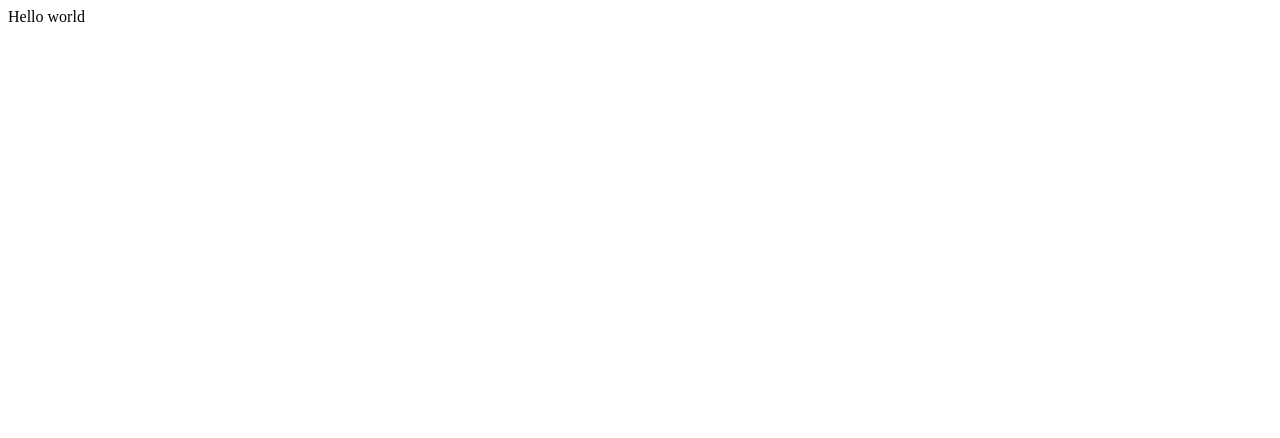
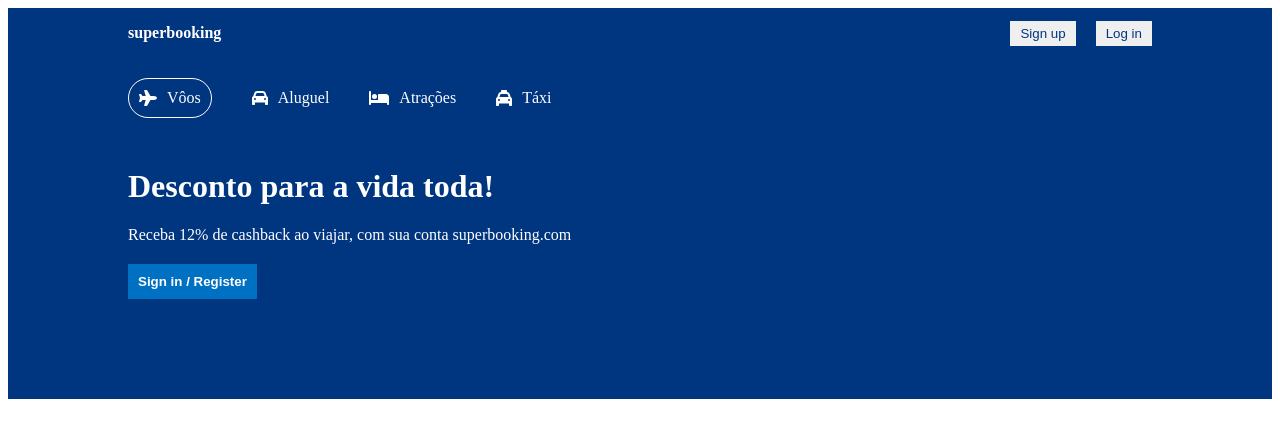
Before and after one commit to maxleirbag/superbooking-app, a React (Vite) app in the folder frontend/: page / in a window 1280 px wide. Shown: the top 438 px of the page. Built offline with nearby package versions, Linux system fonts and the light colour scheme.

Commit message:
Navbar + Cabeçalho

```diff
--- a/frontend/package.json
+++ b/frontend/package.json
@@ -9,6 +9,10 @@
     "preview": "vite preview"
   },
   "dependencies": {
+    "@fortawesome/fontawesome-svg-core": "^6.1.2",
+    "@fortawesome/free-regular-svg-icons": "^6.1.2",
+    "@fortawesome/free-solid-svg-icons": "^6.1.2",
+    "@fortawesome/react-fontawesome": "^0.2.0",
     "react": "^18.2.0",
     "react-dom": "^18.2.0",
     "react-router-dom": "^6.3.0"
--- a/frontend/src/App.jsx
+++ b/frontend/src/App.jsx
@@ -1,12 +1,18 @@
-import { useState } from 'react'
-import reactLogo from './assets/react.svg'
+import { BrowserRouter, Routes, Route } from 'react-router-dom';
+import Home from './pages/home/Home'
+import List from './pages/list/List'
+import Hotel from './pages/hotel/Hotel'
 
-function App() {
+const App = () => {
 
   return (
-    <div className="App">
-     Hello world
-    </div>
+    <BrowserRouter>
+      <Routes>
+        <Route path='/' element={<Home />} />
+        <Route path='/hospedagens/' element={<List />} />
+        <Route path='/hospedagens/:id' element={<Hotel />} />
+      </Routes>
+    </BrowserRouter>
   )
 }
 
--- /dev/null
+++ b/frontend/src/components/header/Header.jsx
@@ -0,0 +1,36 @@
+import './header.css'
+import { FontAwesomeIcon } from '@fortawesome/react-fontawesome'
+import { faHotel, faBed, faPlane, faCar, faTaxi } from '@fortawesome/free-solid-svg-icons'
+
+
+const Header = () => {
+    return (
+        <div className="header">
+            <div className="headerContainer">
+                <div className="headerList">
+                    <div className="headerListItem active">
+                        <FontAwesomeIcon icon={faPlane} />
+                        <span> Vôos</span>
+                    </div>
+                    <div className="headerListItem">
+                        <FontAwesomeIcon icon={faCar} />
+                        <span> Aluguel</span>
+                    </div>
+                    <div className="headerListItem">
+                        <FontAwesomeIcon icon={faBed} />
+                        <span> Atrações</span>
+                    </div>
+                    <div className="headerListItem">
+                        <FontAwesomeIcon icon={faTaxi} />
+                        <span> Táxi</span>
+                    </div>
+                </div>
+                <h1 className="headertitle">Desconto para a vida toda!</h1>
+                <p className='headerDesc'>Receba 12% de cashback ao viajar, com sua conta superbooking.com</p>
+                <button className="headerBtn">Sign in / Register</button>
+            </div>
+        </div>
+    )
+}
+
+export default Header;
--- /dev/null
+++ b/frontend/src/components/header/header.css
@@ -0,0 +1,44 @@
+.header {
+  background-color: #003580;
+  color: white;
+  display: flex;
+  justify-content: center;
+  position: relative;
+}
+
+.headerContainer {
+  width: 100%;
+  max-width: 1024px;
+  margin: 20px 0px 100px 0px;
+}
+
+.headerList {
+  display: flex;
+  gap: 40px;
+  margin-bottom: 50px;
+}
+
+.headerListItem {
+  display: flex;
+  align-items: center;
+  gap: 10px;
+}
+
+.headerListItem.active {
+  border: 1px solid white;
+  padding: 10px;
+  border-radius: 20px;
+}
+
+.headerDesc {
+  margin: 20px 0px;
+}
+
+.headerBtn {
+  background-color: #0071c2;
+  color: white;
+  /* font-weight: 500; */
+  font-weight: bold;
+  border: none;
+  padding: 10px;
+}
--- /dev/null
+++ b/frontend/src/components/navbar/Navbar.jsx
@@ -0,0 +1,17 @@
+import './navbar.css'
+
+const Navbar = () => {
+    return (
+        <div className='navbar'>
+            <div className='navContainer'>
+                <span className='logo'>superbooking</span>
+                <div className='navItems'>
+                    <button className='navButton'>Sign up</button>
+                    <button className='navButton'>Log in</button>
+                </div>
+            </div>
+        </div>
+    )
+}
+
+export default Navbar;
--- /dev/null
+++ b/frontend/src/components/navbar/navbar.css
@@ -0,0 +1,28 @@
+.navbar {
+  height: 50px;
+  background-color: #003580;
+  display: flex;
+  justify-content: center;
+}
+
+.navContainer {
+  width: 100%;
+  max-width: 1024px;
+  color: white;
+  display: flex;
+  align-items: center;
+  justify-content: space-between;
+}
+
+.logo {
+  /* font-weight: 500; */
+  font-weight: bold;
+}
+
+.navButton {
+  margin-left: 20px;
+  border: none;
+  padding: 5px 10px;
+  cursor: pointer;
+  color: #003580;
+}
--- /dev/null
+++ b/frontend/src/pages/home/Home.jsx
@@ -0,0 +1,13 @@
+import React from 'react';
+import Navbar from '../../components/navbar/Navbar'
+import Header from '../../components/header/Header'
+
+const Home = () => {
+    return (
+        <div>
+            <Navbar />
+            <Header />
+        </div>
+    )
+}
+export default Home;
--- /dev/null
+++ b/frontend/src/pages/hotel/Hotel.jsx
@@ -0,0 +1,10 @@
+import React from "react";
+
+const Hotel = () => {
+    return (
+        <div>
+            hotelzin bacana
+        </div>)
+}
+
+export default Hotel;
--- /dev/null
+++ b/frontend/src/pages/list/List.jsx
@@ -0,0 +1,9 @@
+const List = () => {
+    return (
+        <div>
+            Lista
+        </div>
+    )
+}
+
+export default List;
```
Also changed, not shown: 1 other file (tests, documents, lock files or other folders).
